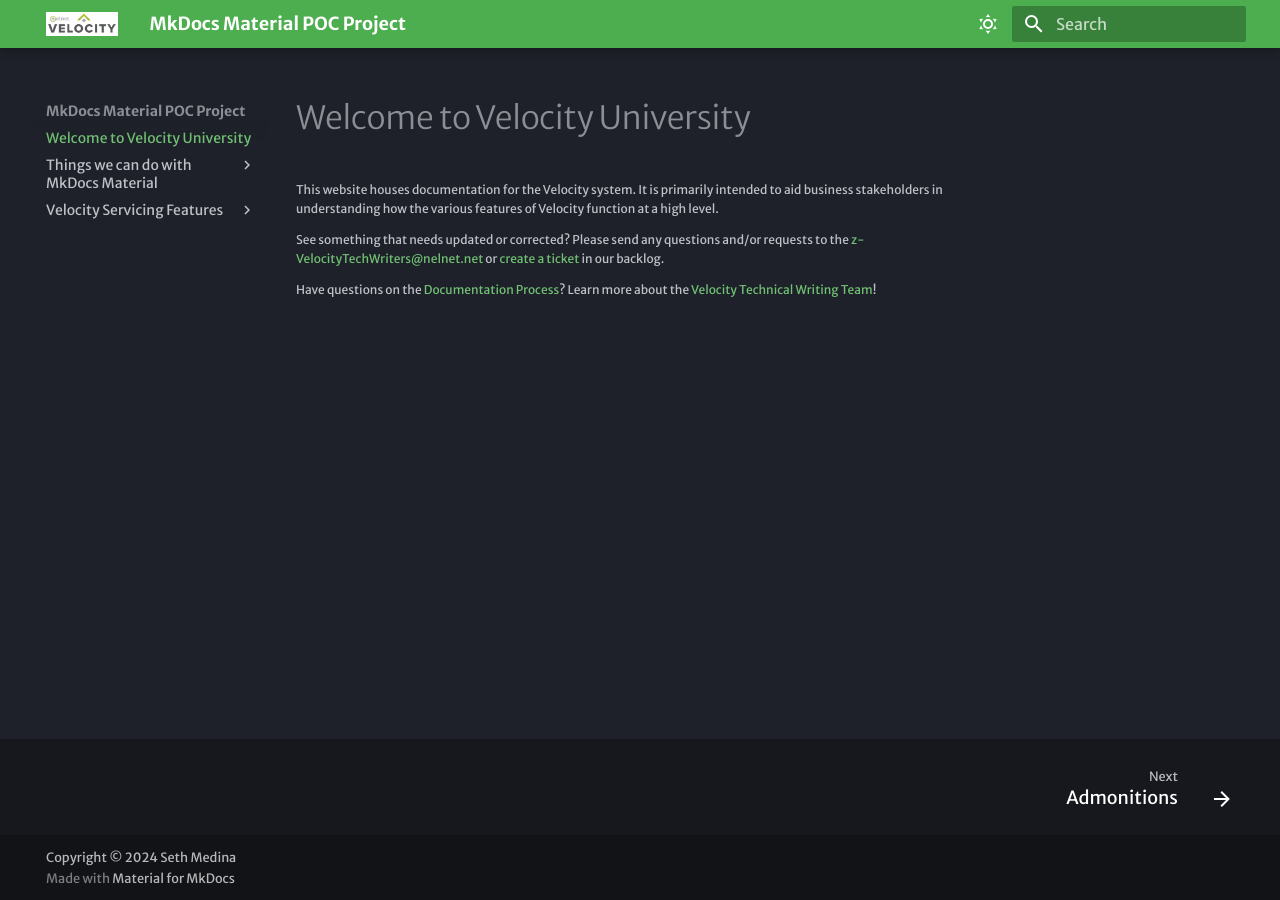
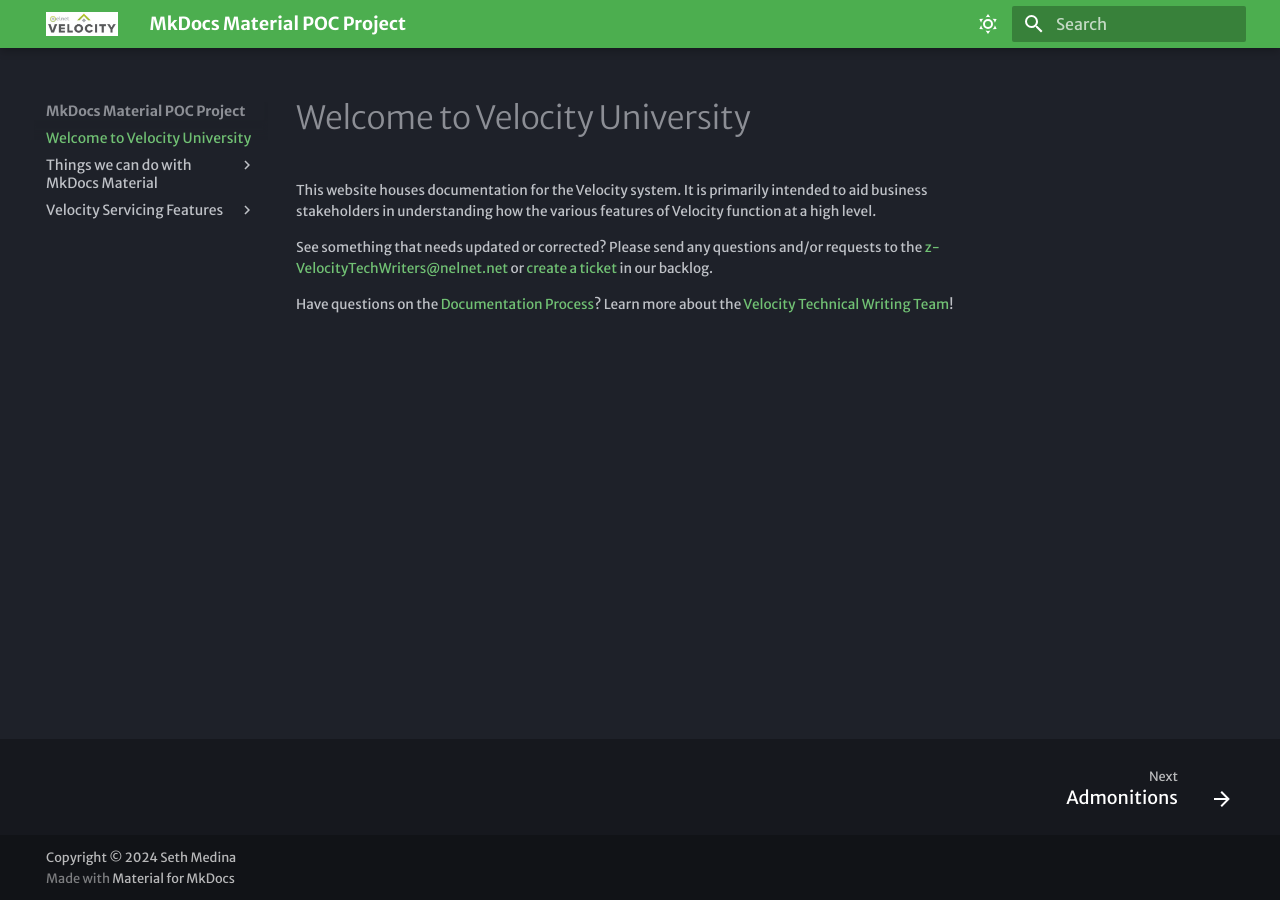
Before and after one commit to medinast/mkdocs-material-poc, an MkDocs documentation site: the page built from docs/index.md, in a window 1280 px wide. Built offline with MkDocs 1.6.1 and Material for MkDocs 9.7.7, drawn with Linux system fonts in a browser that asks for light colours; some web fonts are replaced.

Commit message:
Update extra.css
Another font size change (a bit bigger this time)

```diff
--- a/docs/stylesheets/extra.css
+++ b/docs/stylesheets/extra.css
@@ -1,3 +1,3 @@
 p {
-    font-size: 0.75em;
+    font-size: 0.85em;
   }
```
